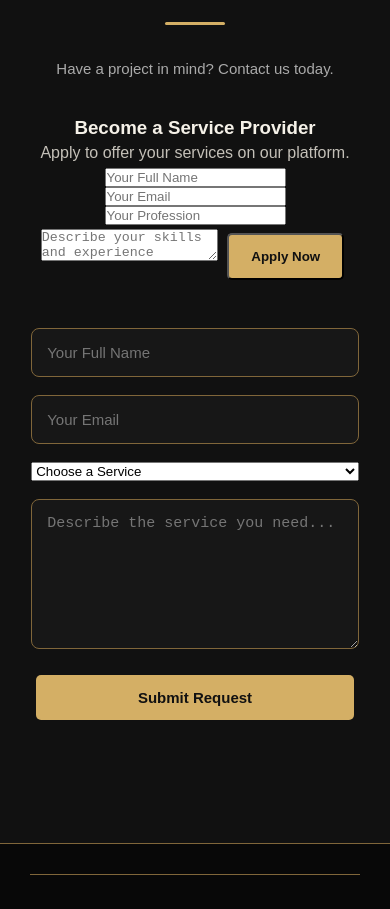
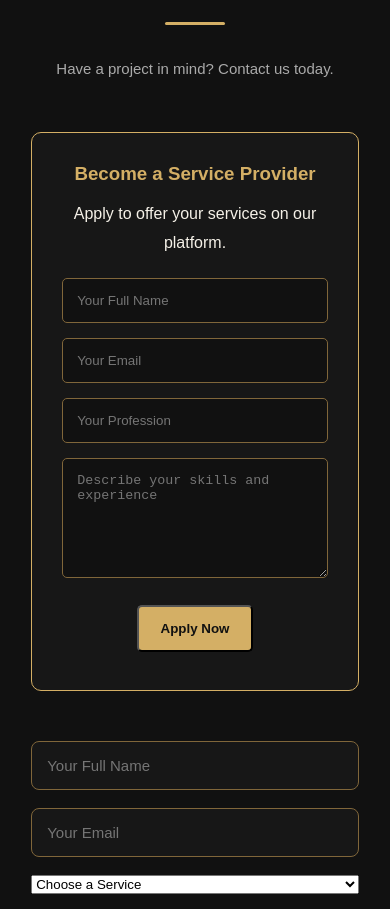
Before and after one commit to madinaorya1997/Madina--Oryakhil--Studio-, a plain HTML site: page index.html in a window 390 px wide. Shown: the part 6906-7815 px from the top of the page. Drawn offline with Linux system fonts and the light colour scheme.

Commit message:
Update style.css

```diff
--- a/style.css
+++ b/style.css
@@ -748,4 +748,37 @@ footer {
   background: transparent;
   color: #d4af65;
   border: 1px solid #d4af65;
+}/* PROVIDER REGISTRATION */
+.provider-form {
+  max-width: 600px;
+  margin: 50px auto;
+  padding: 30px;
+  background: #171717;
+  border: 1px solid #d4af65;
+  border-radius: 10px;
 }
+
+.provider-form h3 {
+  color: #d4af65;
+  margin-bottom: 15px;
+}
+
+.provider-form p {
+  margin-bottom: 20px;
+  color: #f5f1e8;
+}
+
+.provider-form input,
+.provider-form textarea {
+  width: 100%;
+  margin-bottom: 15px;
+  padding: 14px;
+  background: #111;
+  color: white;
+  border: 1px solid #80663a;
+  border-radius: 5px;
+}
+
+.provider-form textarea {
+  min-height: 120px;
+}
```
